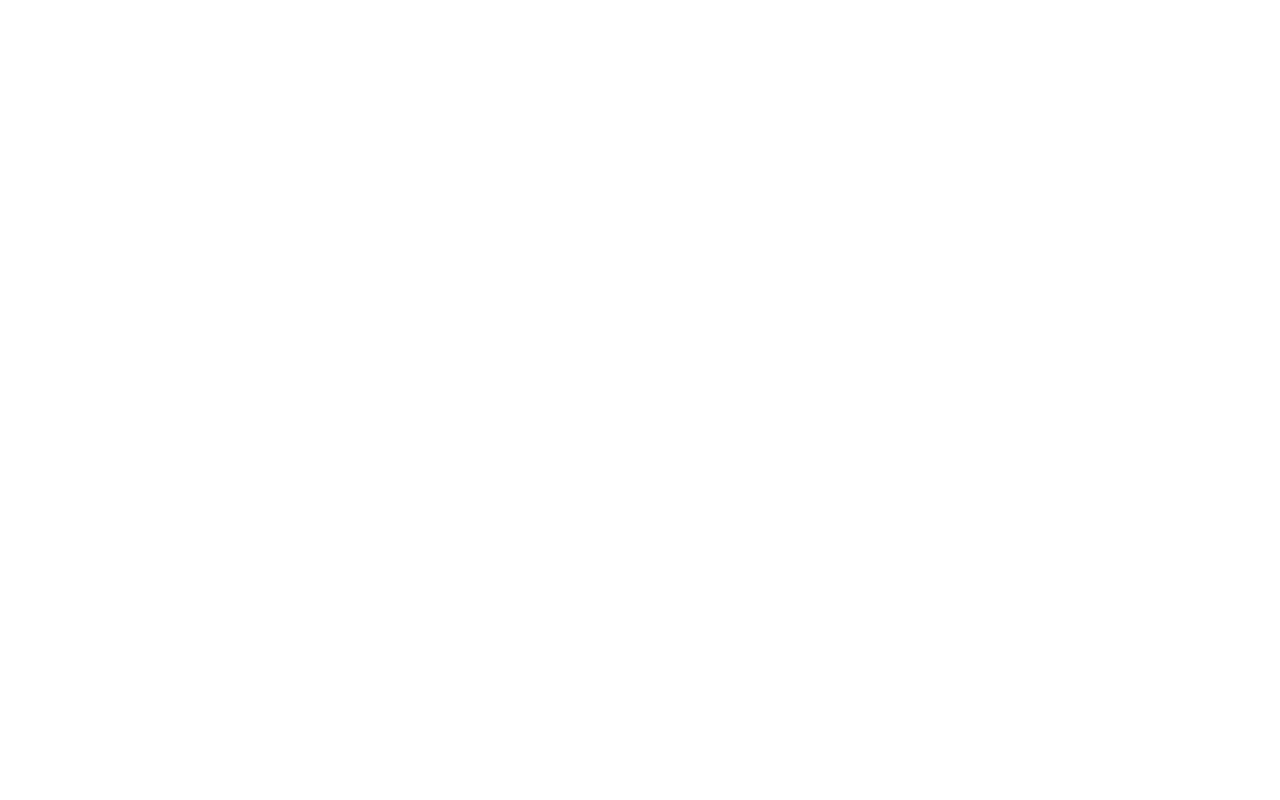
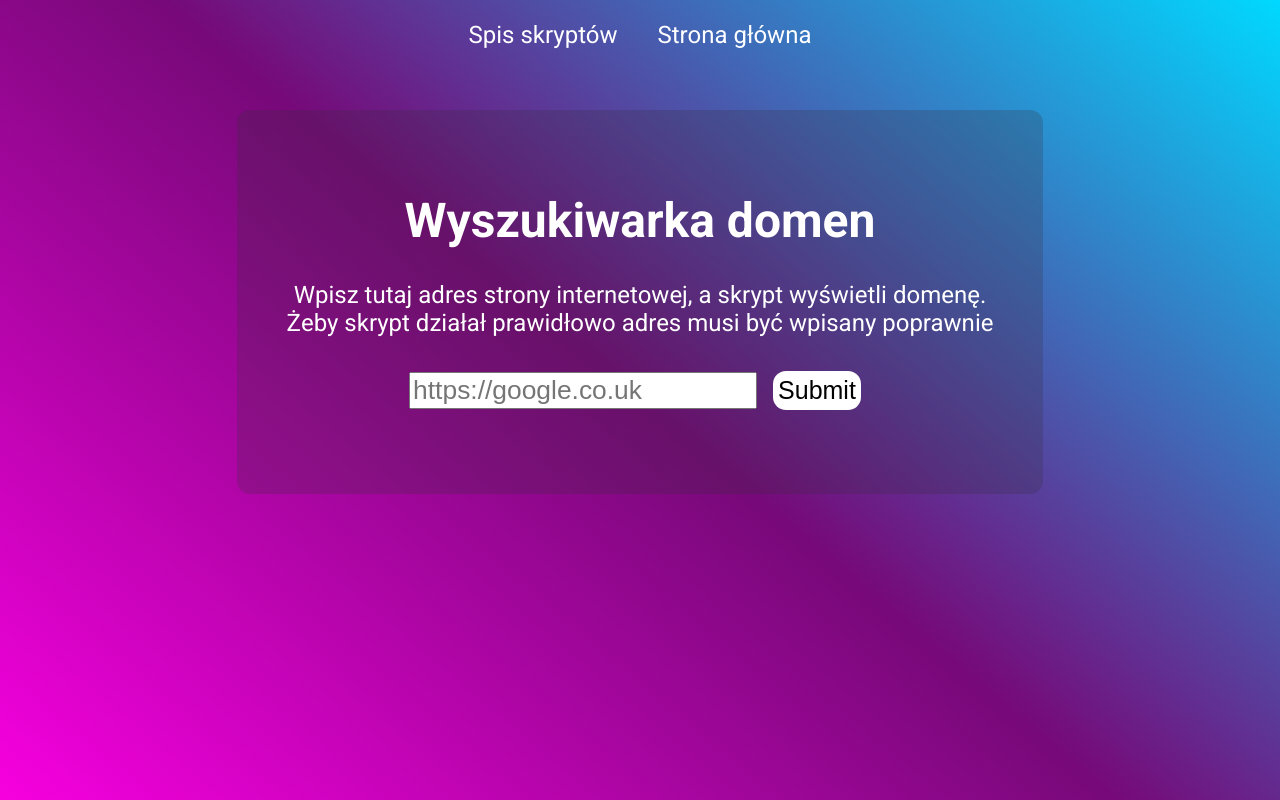
Before and after one commit to jacobWebDesign/site, a plain HTML site: page Codewars/domain.html in a window 1280 px wide. Drawn offline with nearby package versions, Linux system fonts and the light colour scheme.

Commit message:
Dostosowanie 3 skryptów do interakcji z userem Dodanie pliku index.html w folderze skryptów Dodanie style.css poświęconego stronom skryptów

```diff
--- a/Codewars/domain.html
+++ b/Codewars/domain.html
@@ -1,6 +1,83 @@
+
+<!DOCTYPE html>
+<html lang="en">
+    <head>
+        <meta charset="UTF-8">
+        <meta http-equiv="X-UA-Compatible" content="IE=edge">
+        <meta name="viewport" content="width=device-width, initial-scale=1.0">
+        <title>Jakub Podgórski</title>
+        <link rel="stylesheet" href="style.css">
+        <link rel="preconnect" href="https://fonts.googleapis.com">
+        <link rel="preconnect" href="https://fonts.gstatic.com" crossorigin>
+        <link
+            href="https://fonts.googleapis.com/css2?family=Roboto:ital,wght@0,100;0,300;0,400;0,500;0,700;0,900;1,100;1,300;1,500;1,700;1,900&display=swap"
+            rel="stylesheet">
+        <link rel="stylesheet"
+            href="https://fonts.googleapis.com/css2?family=Material+Symbols+Outlined:opsz,wght,FILL,GRAD@20..48,100..700,0..1,-50..200" />
+
+
+
+
+
+    </head>
+
+    <body>
+        <main>
+
+        <nav>
+            <a href="index.html">Spis skryptów</a>
+            <a href="../index.html">Strona główna</a>
+        </nav>
+
+
+
+
+
+        <div class="content">
+            <h1>Wyszukiwarka domen</h1>
+        <p>Wpisz tutaj adres strony internetowej, a skrypt wyświetli domenę. <br> Żeby skrypt działał prawidłowo adres musi być wpisany poprawnie</p>
+        <input type="text" id="prompt" placeholder="https://google.co.uk">
+
+        <button type="submit" onclick="domainName()">Submit</button>
+        <p id="result"></p>
+        </div>
+
+</main>
+
+
+
+</body>
+
+
 <script>
 
-    function domainName(url) {
+    function domainName() {
+        let url = document.getElementById("prompt").value;
+        console.log(url);
+        let domain = url.replace("www.", "");
+        let lastDot = domain.lastIndexOf(".");
+        while (lastDot >= 0){
+            domain = domain.substr(0, lastDot);
+            lastDot = domain.lastIndexOf(".");
+        }
+        let slash = domain.lastIndexOf("/");
+        if (slash >= 0) domain = domain.substr(slash + 1);
+
+        document.getElementById("result").innerHTML = "Domena wynikająca z adresu: " + "<strong>" + domain + "</strong>";
+
+
+        return domain;
+
+        // url = url.replace("www.", "");
+        // url = url.replace("https://", "");
+        // url = url.replace("http://", "");
+        // return url.split(".")[0];
+
+
+
+    }
+
+//     function domainName(url) {
 
 // let domain = url.replace("www.", "");
 // let lastDot = domain.lastIndexOf(".");
@@ -13,17 +90,20 @@
 
 // return domain;
 
-        url = url.replace("www.", "");
-        url = url.replace("https://", "");
-        url = url.replace("http://", "");
-        return url.split(".")[0];
+// // url = url.replace("www.", "");
+// // url = url.replace("https://", "");
+// // url = url.replace("http://", "");
+// // return url.split(".")[0];
 
 
 
-    }
+// }
 
-    console.log(domainName("https://o9j9ut-4mzgcf.co.uk/default.html"))
+
 
 
 
 </script>
+
+
+</html>
--- /dev/null
+++ b/Codewars/style.css
@@ -0,0 +1,78 @@
+body {
+    background-color: rgb(253, 253, 253);
+    color: #332C39;
+    margin: 0;
+    font-family: "Roboto", "sans-serif";
+    font-size: larger;
+    scroll-behavior: smooth;
+    overflow-x: hidden;
+    background: linear-gradient(40deg, rgba(247,0,223,1) 0%, rgba(119,9,121,1) 50%, rgba(0,217,255,1) 100%);
+    height: 100vh;
+    color: white;
+    font-size: 1.5em;
+}
+
+nav {
+    display: flex;
+    justify-content: center;
+    align-items: center;
+    column-gap: 40px;
+    height: 70px;
+
+
+}
+
+nav a, ul li a {
+    text-decoration: none;
+    color: white;
+    transition: 70ms;
+}
+
+nav a:hover, ul li a:hover {
+    transform: scale(1.2);
+    transition: 20ms;
+    color: #c4c4c4;
+}
+main {
+    display: flex;
+    flex-direction: column;
+    justify-content: center;
+    align-items: center;
+    row-gap: 40px;
+}
+
+.content {
+    padding: 50px;
+    text-align: center;
+    background-color: #332c393c;
+    border-radius: 13px;
+    width: fit-content;
+}
+
+input {
+
+    font-size: 1.1em;
+
+}
+
+button {
+    background-color: white;
+    font-size: 25px;
+    border: none;
+    border-radius: 13px;
+    transition: 20ms;
+    padding: 5px;
+    margin: 10px;
+}
+
+button:hover {
+    background-color: #332C39;
+    color: rgb(255, 255, 255);
+    transition: 70ms;
+}
+
+ul li {
+    text-align: left;
+    list-style-type: none;
+
+}
```
Also changed, not shown: Codewars/duplikaty.html (added, +94 -0 lines), Codewars/firstNonRepeatableLetter.html (+73 -11 lines), Codewars/index.html (added, +43 -0 lines). Lines whose indentation alone changed are shown as unchanged.
